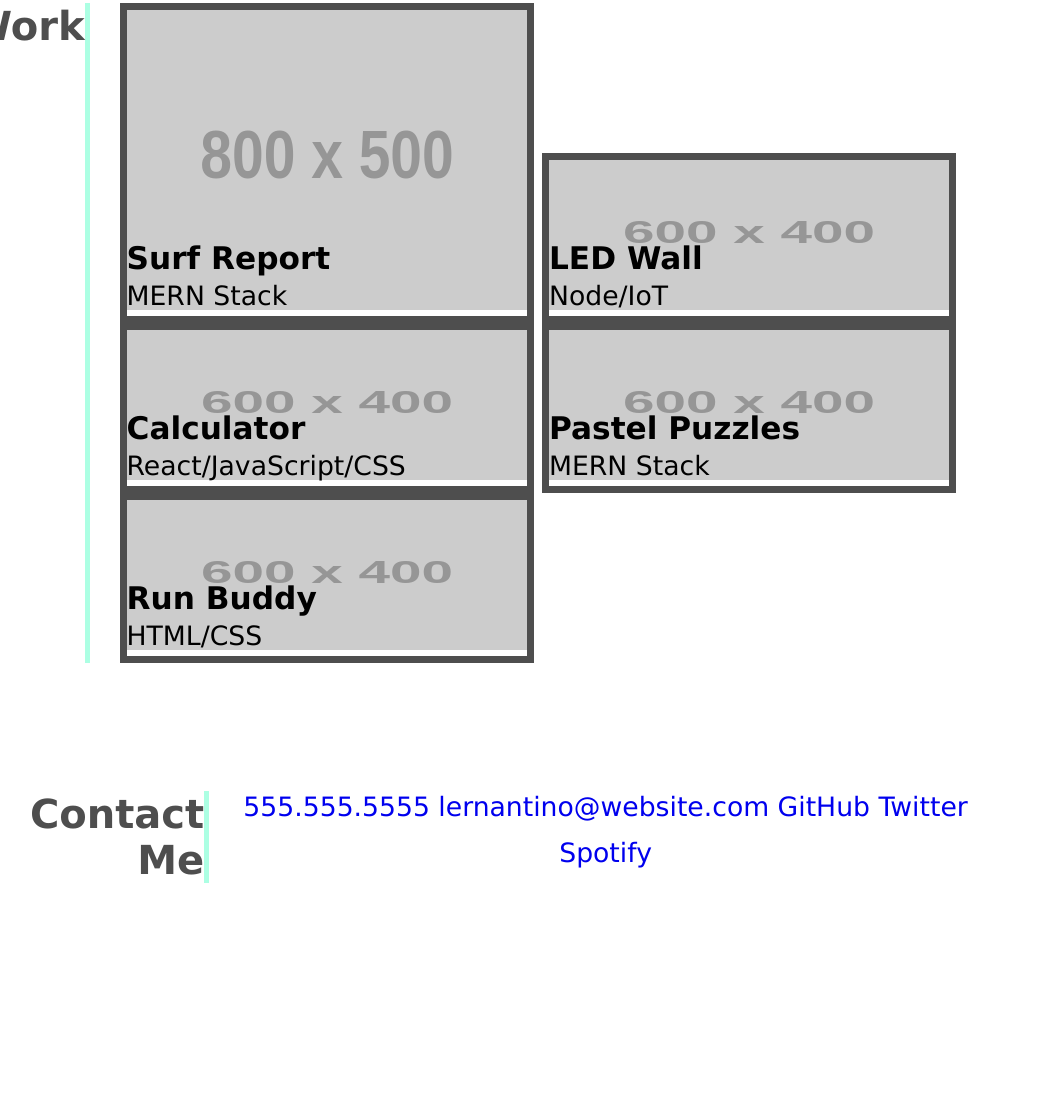
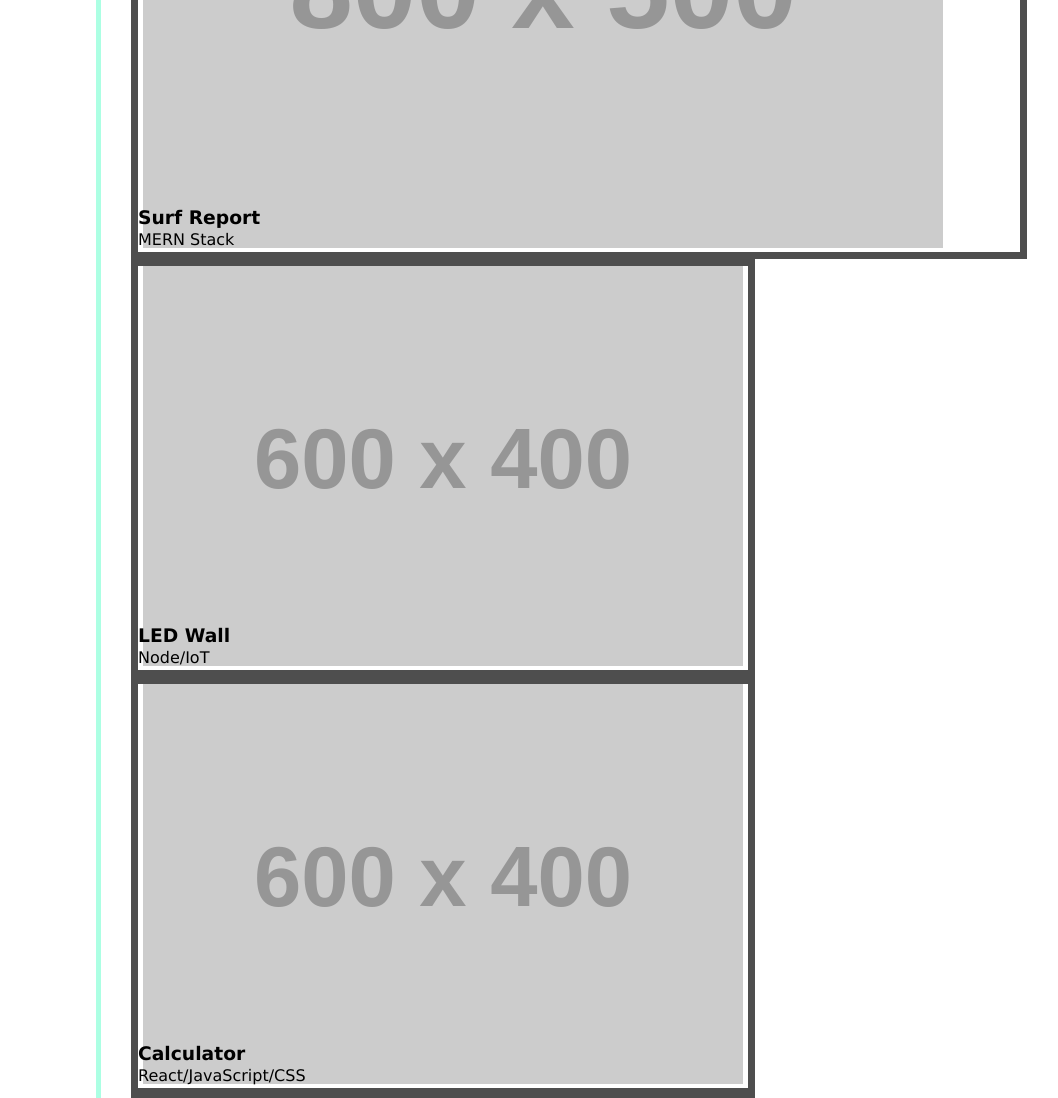
Before and after one commit to jabrams513/JA-Professional-Portfolio, a plain HTML site: page index.html in a window 1280 px wide. Shown: the part 957-2055 px from the top of the page, without its empty margins (160-1218 px from the left). Before the commit the page ends 1904 px from the top, so only its background shows below. Drawn offline with Linux system fonts and the light colour scheme; placeholder pictures from the web are drawn by us.

Commit message:
formatting during office hours

```diff
--- a/assets/style.css
+++ b/assets/style.css
@@ -7,6 +7,10 @@
     margin: 0;
     padding: 0;
     font-family: 'Lucida Sans', 'Lucida Sans Regular', 'Lucida Grande', 'Lucida Sans Unicode', Geneva, Verdana, sans-serif;
+}
+
+body{
+    max-width: 100vw;
 }
 
 header {
@@ -21,6 +25,7 @@ header {
 nav {
     width: 50vw;
 }
+
 
 nav ul {
     display: flex;
@@ -39,6 +44,7 @@ nav ul li {
 
 a {
     text-decoration: none;
+    padding: 5px;
 }
 
 header h1 {
@@ -63,10 +69,10 @@ header h1 {
 }
 
 .container{
-    display: flex;
-    flex-direction: row;
-    flex-wrap: wrap;
-    justify-content: space-between;
+    /* display: flex; */
+    /* flex-direction: row; */
+    /* flex-wrap: wrap; */
+    /* justify-content: space-between; */
 }
 
 .page-section {
@@ -74,14 +80,16 @@ header h1 {
     font-size: 20pt;
     padding-right: 20px;
     width: 100vw;
-    margin: 5% 10% 5% 10%;
+    /* margin: 5%; */
     display: flex;
+    /* flex-wrap: wrap; */
 }
 
 section h2 {
     border-right: 5px solid var(--bluegreen);
     text-align: right;
     margin-right: 30px;
+    /* min-width: 20%; */
 }
 
 p {
@@ -111,4 +119,47 @@ figcaption {
     flex-direction: row;
     flex-wrap: wrap;
     justify-content: space-around;
+    width: 100%;
 }
+
+
+
+.bottomNav li {
+    justify-content: space-around;
+}
+
+#pic1{
+    display: block;
+    min-width: 60%;
+}
+
+.portfolio {
+    display: flex;
+    flex-direction: row;
+    flex-wrap: wrap;
+    margin-left: 25%;
+}
+
+
+/* office hours */
+
+.testbox{
+    display:flex;
+    flex-wrap: wrap;
+    flex-direction: row;
+}
+
+
+
+
+.testbox h2{
+ min-width: 20%;
+}
+
+.portfoliotest {
+    max-width: 70%;
+}
+
+.page-section h2{
+    min-width: 20%;
+}
--- a/index.html
+++ b/index.html
@@ -53,13 +53,17 @@
     </section>
 
     <!-- Work/Portfolio section with images for projects -->
-    <section class="page-section" id="work">
-      <h2>Work</h2>
+    <section class="testbox" id="">
+      <h2 >Work</h2>
 
-      <section class="portfolio">
-        <figure class="pic1">
+
+
+
+
+      <section class="portfoliotest">
+        <figure id="pic1">
           <a href="#">
-            <img src="https://placehold.co/800x500" alt="portfolio pic 1" width="400" height="300" />
+            <img src="https://placehold.co/800x500" alt="portfolio pic 1" />
             <figcaption>
               <h3>Surf Report</h3>
               <p>MERN Stack</p>
@@ -68,7 +72,7 @@
         </figure>
         <figure>
           <a href="#">
-            <img src="https://placehold.co/600x400" alt="portfolio pic 2" width="400" height="150" />
+            <img src="https://placehold.co/600x400" alt="portfolio pic 2" />
             <figcaption>
               <h3>LED Wall</h3>
               <p>Node/IoT</p>
@@ -77,7 +81,7 @@
         </figure>
         <figure>
           <a href="#">
-            <img src="https://placehold.co/600x400" alt="portfolio oic 3" width="400" height="150" />
+            <img src="https://placehold.co/600x400" alt="portfolio oic 3" />
             <figcaption>
               <h3>Calculator</h3>
               <p>React/JavaScript/CSS</p>
@@ -86,7 +90,7 @@
         </figure>
         <figure>
           <a href="#">
-            <img src="https://placehold.co/600x400" alt="portfolio pic 4" width="400" height="150" />
+            <img src="https://placehold.co/600x400" alt="portfolio pic 4" />
             <figcaption>
               <h3>Pastel Puzzles</h3>
               <p>MERN Stack</p>
@@ -95,13 +99,15 @@
         </figure>
         <figure>
           <a href="#">
-            <img src="https://placehold.co/600x400" alt="portfolio pic 5" width="400" height="150" />
+            <img src="https://placehold.co/600x400" alt="portfolio pic 5" />
             <figcaption>
               <h3>Run Buddy</h3>
               <p>HTML/CSS</p>
             </figcaption>
           </a>
         </figure>
+
+
       </section>
     </section>
 
```
